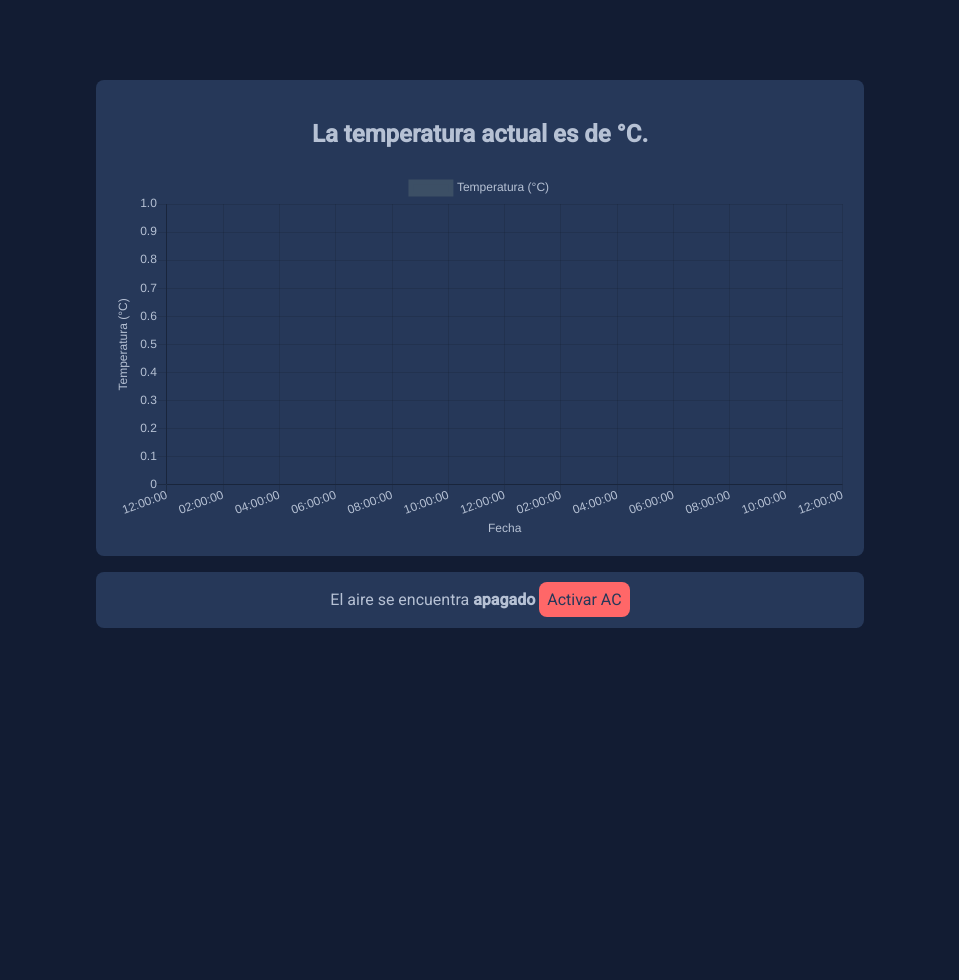
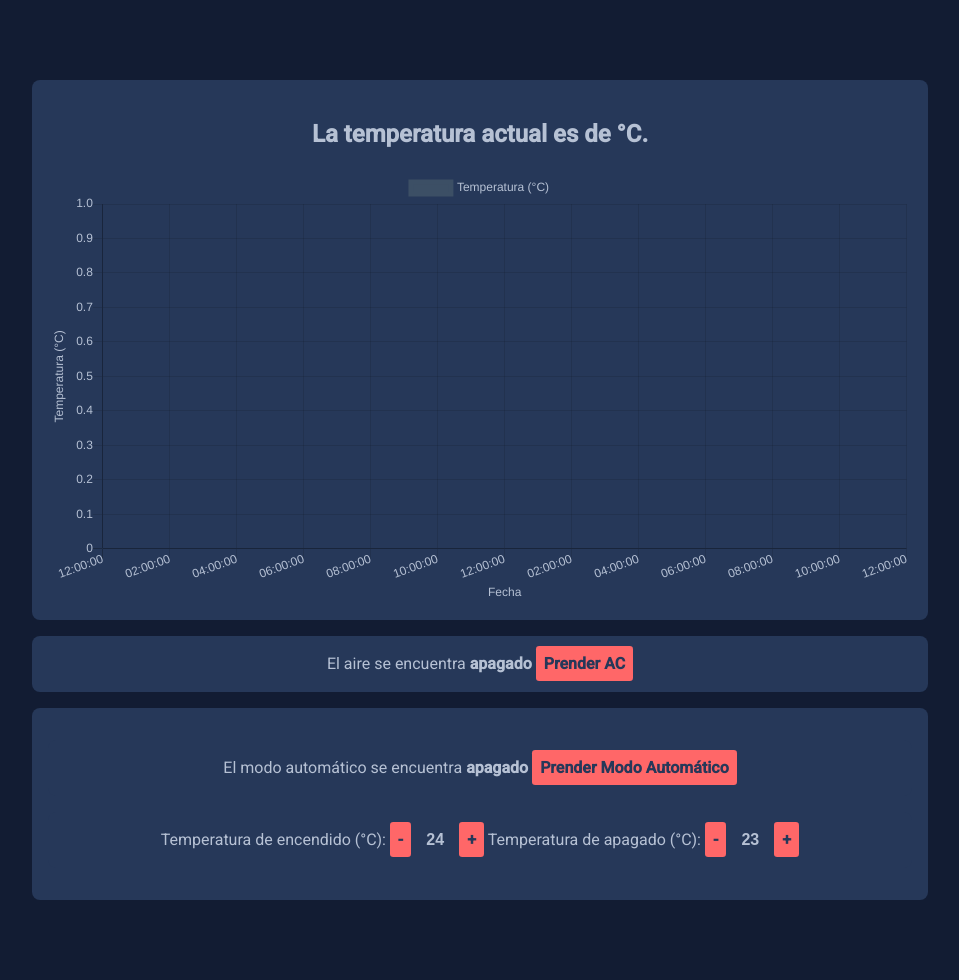
Before and after one commit to clezious/proyecto-labo, a Flask app: template templates/index.html in a window 1280 px wide. Shown: the whole page, without its empty margins (160-1119 px from the left). Before the commit the page ends 628 px from the top, so only its background shows below. Run offline with Flask 2, Linux system fonts and the light colour scheme; the template is opened without the code that fills it, so the values that code supplies are empty; data comes from the database, SQL or seed files in the repository; some libraries are stand-ins or nearby versions.

Commit message:
implementado Modo Automático.

```diff
--- a/app.py
+++ b/app.py
@@ -29,12 +29,15 @@ def init_sqlite3():
     sql_create_temperaturas_table = """ CREATE TABLE IF NOT EXISTS status_ac (
                                         id integer PRIMARY KEY,
                                         datetime text,
-                                        ac_prendido integer
+                                        aire_encendido integer,
+                                        modo_automatico_encendido integer,
+                                        temp_encendido real,
+                                        temp_apagado real
                                     );"""
     cursor.execute(sql_create_temperaturas_table)
     #El aire siempre inicia apagado
-    sql_insert_status_ac = """ INSERT INTO status_ac (datetime, ac_prendido)
-                               VALUES(datetime('now', 'localtime'),false);
+    sql_insert_status_ac = """ INSERT INTO status_ac (datetime, aire_encendido,modo_automatico_encendido,temp_encendido,temp_apagado)
+                               VALUES(datetime('now', 'localtime'),false,false,24,23);
                            """
     cursor.execute(sql_insert_status_ac)
     conn.commit()
@@ -47,41 +50,78 @@ def index():
     return render_template('index.html',temperatura=get_ultima_temperatura())
 
 @app.route('/toggle_ac')
-def toggle_ac():
-    aire_prendido = status_ac().get('aire_prendido')
+def toggle_ac(manual=True):
+    status = status_ac()
+    aire_encendido = status.get('aire_encendido')
+
     conn = db_get_connection()
     cursor = conn.cursor()
-    sql_insert_status_ac = """INSERT INTO status_ac (datetime, ac_prendido)
-                               VALUES(datetime('now', 'localtime'),?);"""
-    if aire_prendido:
+    sql_insert_status_ac = """INSERT INTO status_ac (datetime, aire_encendido,modo_automatico_encendido,temp_encendido,temp_apagado)
+                               VALUES(datetime('now', 'localtime'),?,?,?,?);"""
+    if aire_encendido:
         #Ejecutar comando para apagar aire
         try:
             subprocess.run("ir-ctl -d /dev/lirc0 -s ac_off".split())
         except:
             pass
-        aire_prendido = False
+        aire_encendido = False
     else:
         #Ejecutar comando para prender aire
         try:
             subprocess.run("ir-ctl -d /dev/lirc0 -s ac_on".split())
         except:
             pass
-        aire_prendido = True
-    cursor.execute(sql_insert_status_ac,[aire_prendido])
+        aire_encendido = True
+    #Si el toggle se realizó de forma manual, se desactiva el modo automatico
+    if manual:
+        status["modo_automatico_encendido"] = 0
+    #Se inserta una nueva fila con el status anterior pero con el aire encendido/apagado segun corresponda
+    cursor.execute(sql_insert_status_ac,[aire_encendido,status.get('modo_automatico_encendido'),status.get('temp_encendido'),status.get('temp_apagado')])
     conn.commit()
     conn.close()
-    return {'aire_prendido':aire_prendido}
+    return status_ac()
+
+@app.route('/update_modo_automatico_ac',methods=['GET','POST'])
+def update_modo_automatico_ac():
+    req = request.get_json()
+    status = status_ac()
+    modo_automatico_encendido = status.get('modo_automatico_encendido')
+    conn = db_get_connection()
+    cursor = conn.cursor()
+    sql_insert_status_ac = """INSERT INTO status_ac (datetime, aire_encendido,modo_automatico_encendido,temp_encendido,temp_apagado)
+                               VALUES(datetime('now', 'localtime'),?,?,?,?);"""
+
+    #Solo cambia el estado del modo automatico si se recibe el parametro toggle = True
+    if req.get("toggle"):
+        if modo_automatico_encendido:
+            modo_automatico_encendido = False
+        else:
+            modo_automatico_encendido = True
+    #Se inserta una nueva fila con el status anterior pero con el modo automatico encendido/apagado segun corresponda
+    cursor.execute(sql_insert_status_ac,[status.get('aire_encendido'),modo_automatico_encendido,req.get('temp_encendido'),req.get('temp_apagado')])
+    conn.commit()
+    conn.close()
+    return status_ac()
+
+def check_modo_automatico():
+    #Si se encuentra activo el modo automatico, entonces hace los chequeos
+    #de temperatura correspondientes y activa o desactiva el aire acondicionado.
+    status = status_ac()
+    temperatura_actual = get_ultima_temperatura()
+    if status.get('modo_automatico_encendido'):
+        if (status.get('temp_apagado') >= temperatura_actual and status.get("aire_encendido")) or (status.get('temp_encendido') <= temperatura_actual and not status.get("aire_encendido")):
+            toggle_ac(manual=False)
 
 @app.route('/status_ac')
 def status_ac():
     conn = db_get_connection()
     cursor = conn.cursor()
-    sql_select_temperatura = """ select * from status_ac ORDER BY id desc LIMIT 1;"""
-    cursor.execute(sql_select_temperatura)
+    sql_select_status_ac = """ select * from status_ac ORDER BY id desc LIMIT 1;"""
+    cursor.execute(sql_select_status_ac)
     rsp = [dict(row) for row in cursor.fetchall()]
     print(rsp)
     conn.close()
-    return {'aire_prendido':rsp[0].get("ac_prendido")==1}
+    return rsp[0]
 
 def get_ultima_temperatura():
     conn = db_get_connection()
@@ -90,7 +130,7 @@ def get_ultima_temperatura():
     cursor.execute(sql_select_temperatura)
     rsp = [dict(row) for row in cursor.fetchall()]
     conn.close()
-    return json.dumps(rsp[0].get("temp_celsius"))
+    return rsp[0].get("temp_celsius")
 
 @app.route('/get_temperaturas')
 def get_temperaturas(limite=20):
@@ -114,7 +154,11 @@ def update_temperatura():
     cursor.execute(sql_insert_temperatura,[temperatura])
     conn.commit()
     conn.close()
+
+#Jobs
+sched = BackgroundScheduler()
 #Inicializa el job de actualizar la temperatura cada x tiempo
-sched = BackgroundScheduler()
 sched.add_job(update_temperatura, 'interval', seconds =5)
+#Inicializa el job de chequear modo automatico cada x tiempo
+sched.add_job(check_modo_automatico, 'interval', seconds =5)
 sched.start()
--- a/templates/index.html
+++ b/templates/index.html
@@ -10,7 +10,7 @@
         color: #b6c1d4;
         font-family: "Roboto", "Helvetica", "Arial", sans-serif;
         margin: 0 auto;
-        max-width: 60%;
+        max-width: 70%;
         line-height: 1.5;
         padding: 4em 1em;
     }
@@ -26,8 +26,9 @@
         background-color: #ff6768;
         color: #263859;
         padding: 0.5em;
-        border-radius: 0.5em;
+        border-radius: 0.2em;
         text-decoration: none;
+        font-weight: bold;
     }
     .button:hover{
         background-color: #fa8f8f;
@@ -37,6 +38,24 @@
         -o-transform: scale(1.1);
         transform: scale(1.1);
     }
+    /*Para ocultar flechitas en input type number*/
+    input::-webkit-outer-spin-button,
+    input::-webkit-inner-spin-button {
+    -webkit-appearance: none;
+    margin: 0;
+    }
+    input[type=number] {
+        max-width: 2.5em;
+        background: transparent;
+        color: inherit;
+        font-size: inherit;
+        font-style: inherit;
+        border: transparent;
+        text-align: center;
+        font-weight: bold;
+        -moz-appearance: textfield;
+    }
+    /* */
 </style>
 <body>
     <div class="card">
@@ -47,12 +66,35 @@
     </div>
     <div class="card" style="text-align: center;">
         El aire se encuentra <b id='statusAC'>apagado</b>
-        <a onclick="activarAC()" class="button" id="buttonAC">Activar AC</a>
+        <a onclick="toggleAC()" class="button" id="buttonAC">Activar AC</a>
+    </div>
+
+    <div class="card" style="text-align: center;">
+        <div class="card">
+            El modo automático se encuentra <b id='statusModoAutomaticoAC'>apagado</b>
+            <a onclick="updateModoAutomaticoAC()" class="button" id="buttonModoAutomaticoAC">Activar Modo Automático</a>
+        </div>
+        <div class="card">
+            Temperatura de encendido (°C):
+            <a onclick="changeTemp('temperaturaEncendido',-0.5)" class="button">-</a>
+            <input id="temperaturaEncendido" class="quantity" min="0" name="quantity" value="24" step="0.5" type="number" onchange="updateModoAutomaticoAC(toggle=false)">
+            <a onclick="changeTemp('temperaturaEncendido',0.5)" class="button">+</a>
+            Temperatura de apagado (°C):
+            <a onclick="changeTemp('temperaturaApagado',-0.5)" class="button">-</a>
+            <input id="temperaturaApagado" class="quantity" min="0" name="quantity" value="24" step="0.5" type="number" onchange="updateModoAutomaticoAC(toggle=false)">
+            <a onclick="changeTemp('temperaturaApagado',0.5)" class="button">+</a>
+
+        </div>
     </div>
 </body>
 
 <script>
-
+    function changeTemp(id,ammount){
+        const element = document.getElementById(`${id}`);
+        let value = parseFloat(element.value);
+        element.value = (value+=ammount);
+        element.dispatchEvent(new Event('change'));
+    }
     var ctx = document.getElementById('myChart').getContext('2d');
     Chart.defaults.global.defaultFontColor = '#b6c1d4';
     var chart = new Chart(ctx, {
@@ -138,27 +180,45 @@
             .then(response => response.json())
             .then(data => {
                 console.log(data);
-                updateStatusAC(data["aire_prendido"]);
+                updateStatus(data);
             });
     };
 
-    function updateStatusAC(prendido){
-        let status = "apagado"
-        let buttonText = "Activar AC"
-        if(prendido){
-            status = "prendido";
-            buttonText = "Desactivar AC"
-        }
-        document.getElementById("statusAC").innerText = status;
-        document.getElementById("buttonAC").innerText = buttonText;
+    function updateStatus(status){
+        //Se actualizan los botones y textos dependiendo del estado actual
+        document.getElementById("statusAC").innerText = (status['aire_encendido'] ? 'encendido' : 'apagado');
+        document.getElementById("buttonAC").innerText = (status['aire_encendido'] ? 'Apagar AC' : 'Prender AC');
+
+        document.getElementById("statusModoAutomaticoAC").innerText = (status['modo_automatico_encendido'] ? 'encendido' : 'apagado');
+        document.getElementById("buttonModoAutomaticoAC").innerText = (status['modo_automatico_encendido'] ? 'Apagar Modo Automático' : 'Prender Modo Automático');
+        document.getElementById("temperaturaEncendido").value = status['temp_encendido'];
+        document.getElementById("temperaturaApagado").value = status['temp_apagado'];
     };
 
-    function activarAC(){
+    function toggleAC(){
         fetch('/toggle_ac')
             .then(response => response.json())
             .then(data => {
                 console.log(data);
-                updateStatusAC(data["aire_prendido"]);
+                updateStatus(data);
+            });
+    };
+    function updateModoAutomaticoAC(toggle=true){
+        fetch('/update_modo_automatico_ac',{
+            method:'POST',
+            headers: {
+                'Content-Type': 'application/json'
+            },
+            body: JSON.stringify({
+                'toggle' : toggle,
+                'temp_encendido':document.getElementById('temperaturaEncendido').value,
+                'temp_apagado':document.getElementById('temperaturaApagado').value
+            })
+        })
+            .then(response => response.json())
+            .then(data => {
+                console.log(data);
+                updateStatus(data);
             });
     };
 
```
